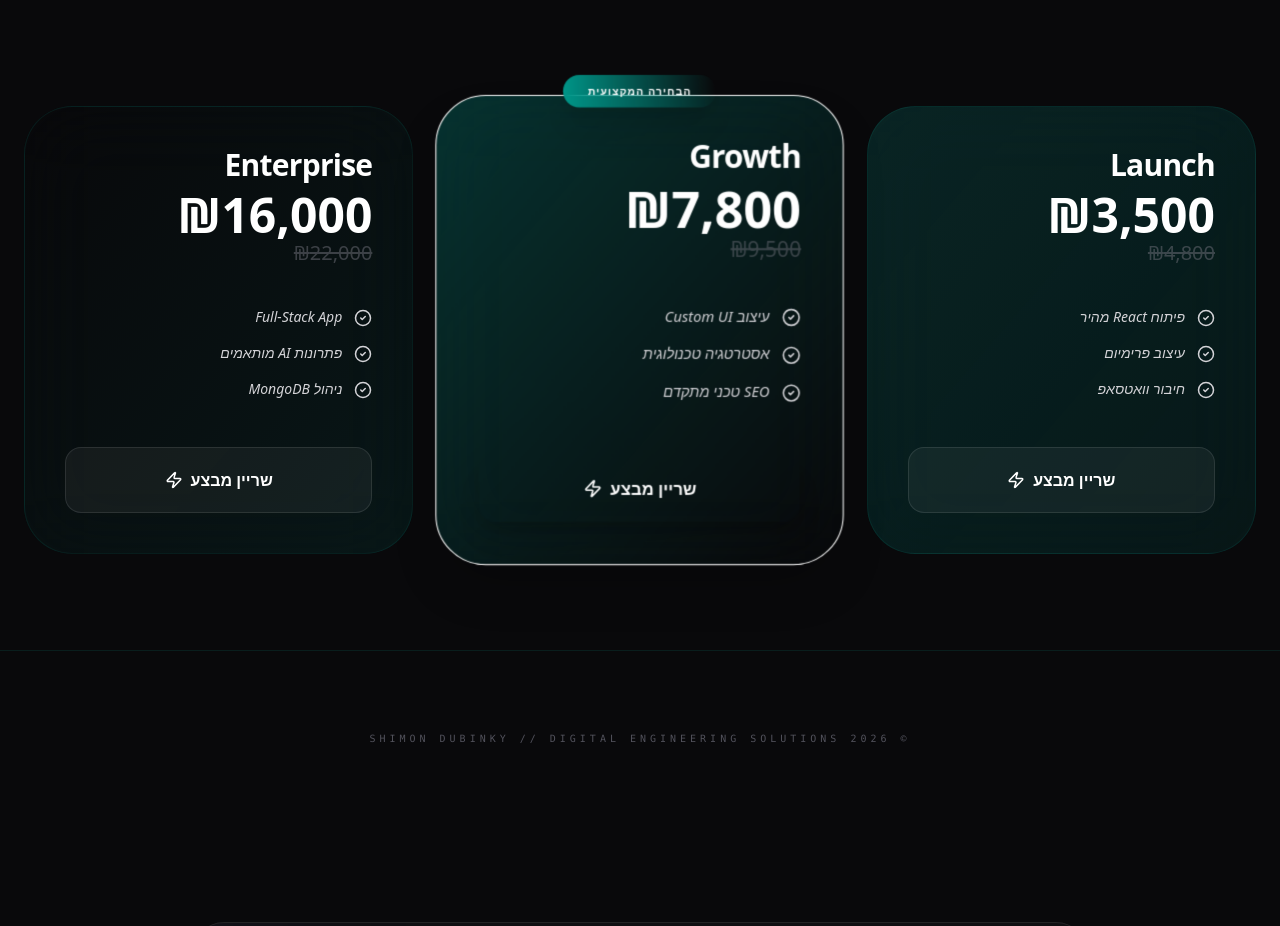
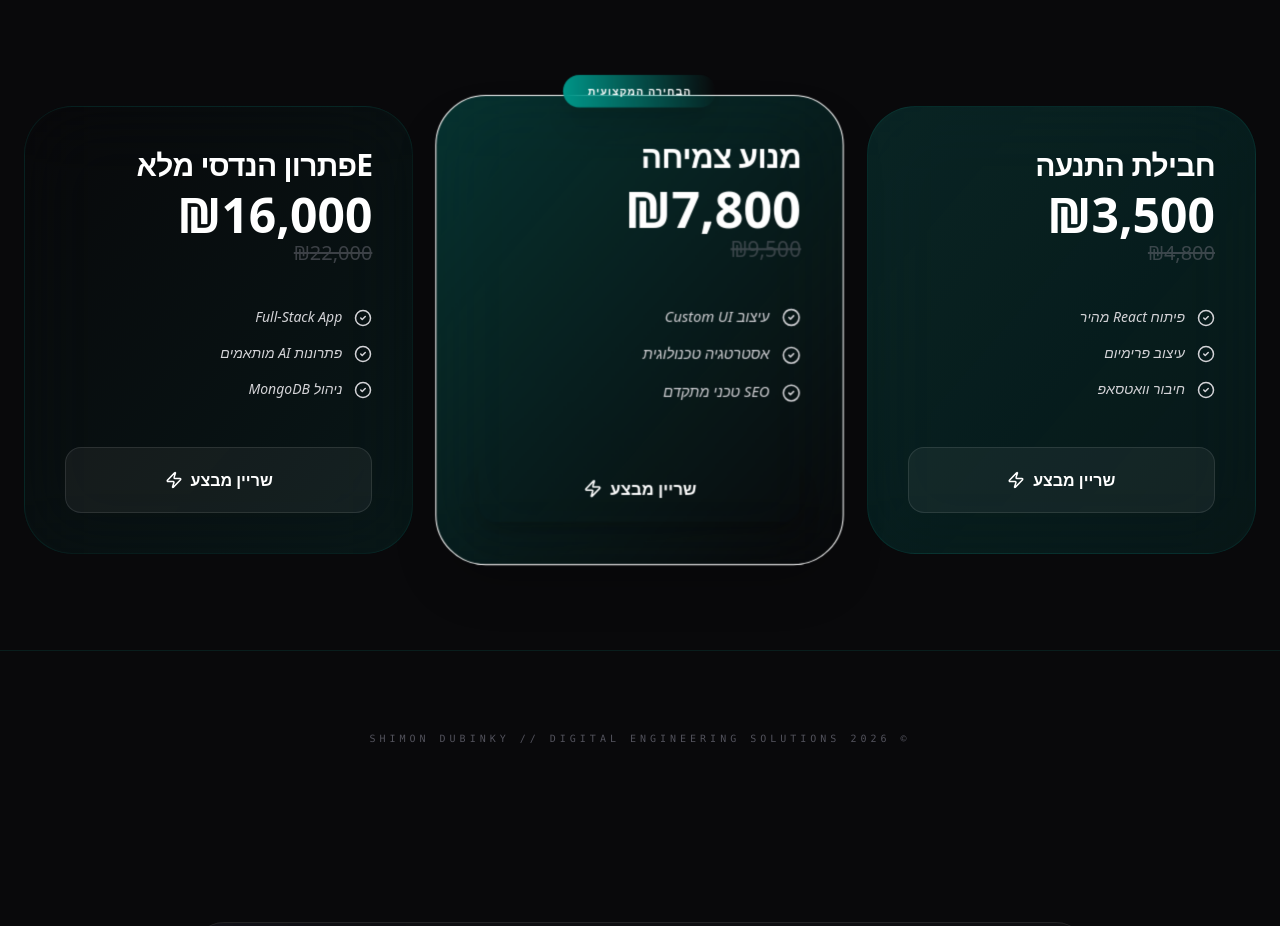
Before and after one commit to shimi-dubinky/sd-tech-studio, a React (Vite) app: page / in a window 1280 px wide. Shown: the part 1320-2246 px from the top of the page. Built offline with nearby package versions, Linux system fonts and the light colour scheme.

Commit message:
Final marketing updates: Hebrew translation, pricing review and Analytics integration

```diff
--- a/src/App.jsx
+++ b/src/App.jsx
@@ -62,15 +62,15 @@ export default function App() {
 
   const products = [
     {
-      title: "Launch", price: "3,500", oldPrice: "4,800", gradient: "from-teal-900/40 to-teal-600/10",
+      title: "חבילת התנעה", price: "3,500", oldPrice: "4,800", gradient: "from-teal-900/40 to-teal-600/10",
       features: ["פיתוח React מהיר", "עיצוב פרימיום", "חיבור וואטסאפ"], recommended: false
     },
     {
-      title: "Growth", price: "7,800", oldPrice: "9,500", gradient: "from-teal-600/30 to-electricBlue-600/30",
+      title: "מנוע צמיחה", price: "7,800", oldPrice: "9,500", gradient: "from-teal-600/30 to-electricBlue-600/30",
       features: ["עיצוב Custom UI", "אסטרטגיה טכנולוגית", "SEO טכני מתקדם"], recommended: true
     },
     {
-      title: "Enterprise", price: "16,000", oldPrice: "22,000", gradient: "from-electricBlue-900/40 to-teal-600/10",
+      title: "Eפתרון הנדסי מלא", price: "16,000", oldPrice: "22,000", gradient: "from-electricBlue-900/40 to-teal-600/10",
       features: ["Full-Stack App", "פתרונות AI מותאמים", "ניהול MongoDB"], recommended: false
     }
   ];
```
